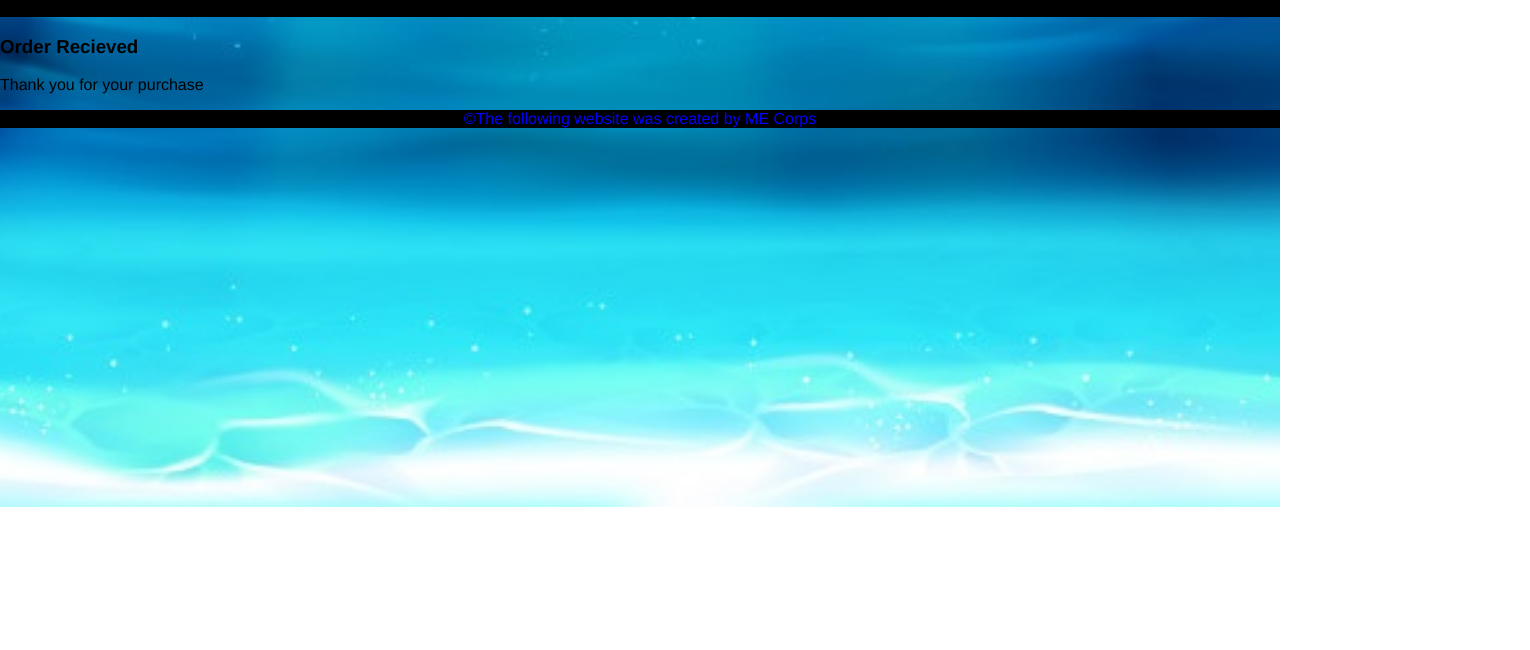
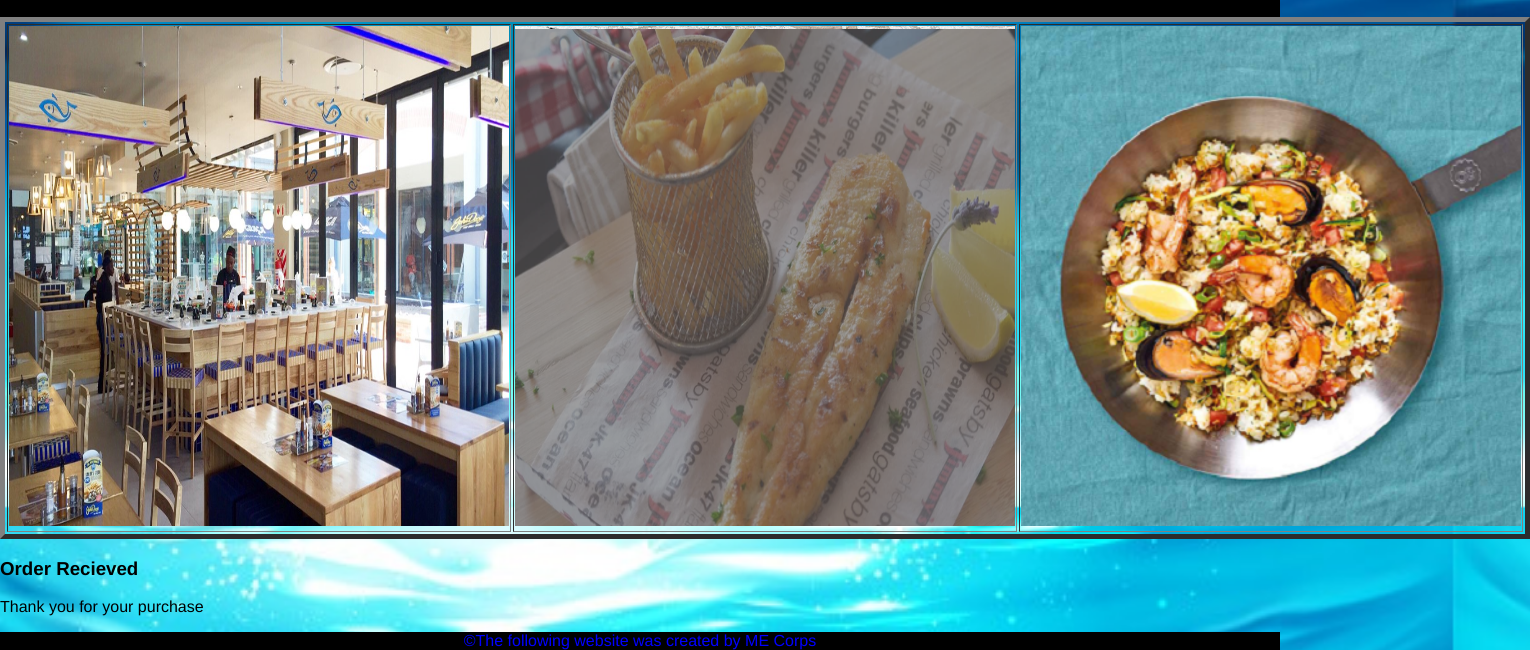
Before and after one commit to morgan-ellary-217-ITvarsity/Module-3-Assessment-2, a plain HTML site: page order-recieved.html in a window 1280 px wide. Shown: the part 293-943 px from the top of the page, 1530 px wide, since content can reach past the window. Before the commit the page ends 800 px from the top, so only its background shows below. Drawn offline with Linux system fonts and the light colour scheme.

Commit message:
Update order-recieved.html

```diff
--- a/order-recieved.html
+++ b/order-recieved.html
@@ -56,7 +56,12 @@
                     </div>
                 </div>
             </div>
-
+         <table border="5px" >
+					<tr><td><img src="images/restaurant-1.jpg"></td>
+						<td><img src="images/meal-1.png"></td>
+						<td><img src="images/meal-special-1.png"></td>
+					</tr>
+          </table>
           <h3>Order Recieved </h3>
          <p>Thank you for your purchase</p>
 
```
